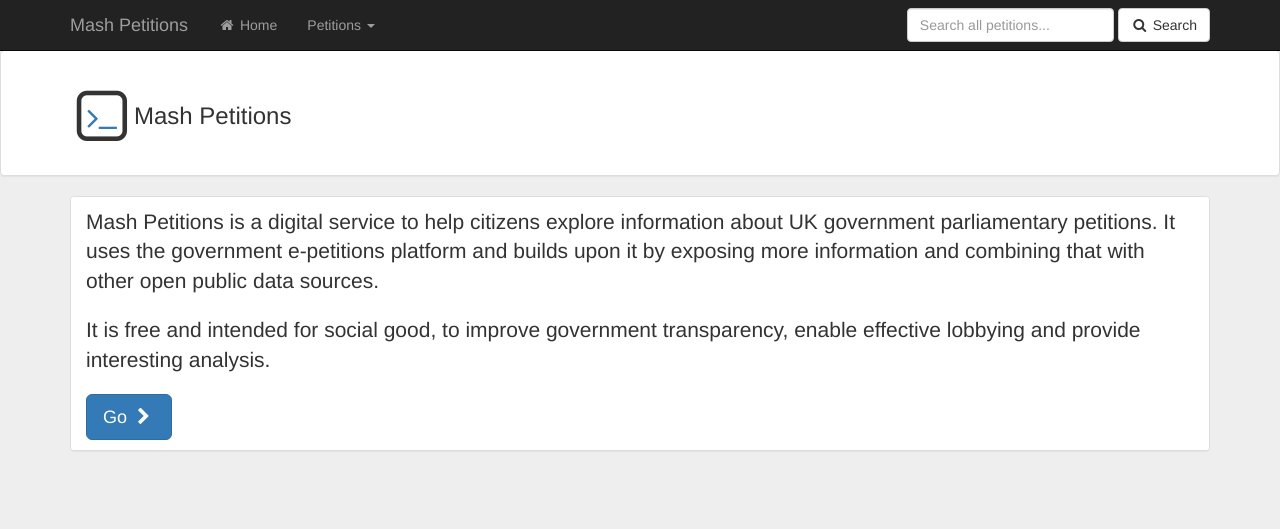
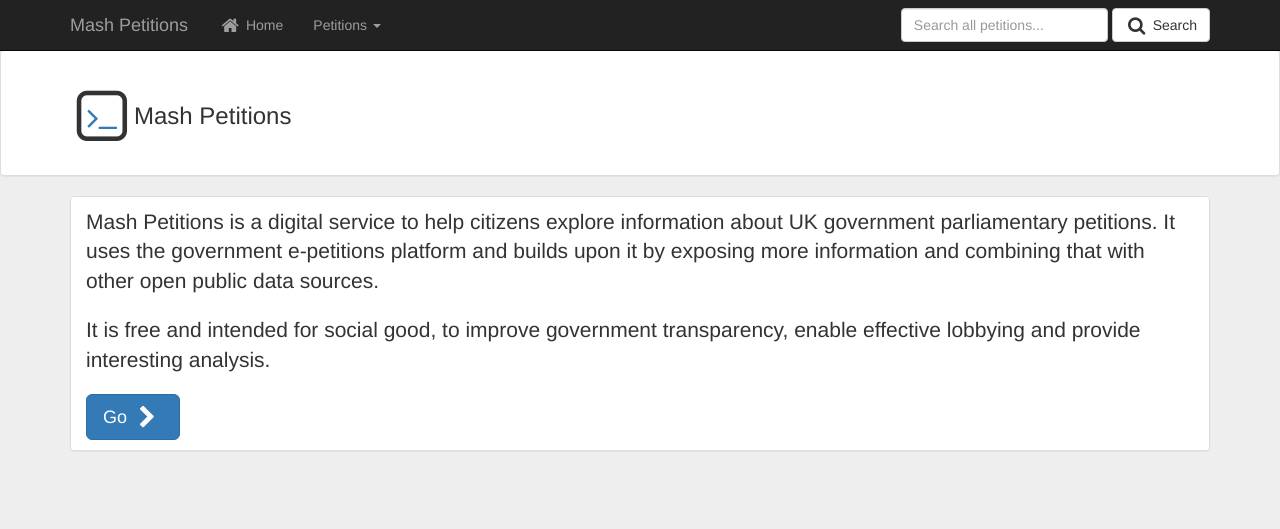
Before and after one commit to MashSoftware/petitions, a Flask app: page / in a window 1280 px wide. Shown: the top 529 px of the page. Run offline with Flask 2, Linux system fonts and the light colour scheme; some libraries are stand-ins or nearby versions.

Commit message:
increased icon size

```diff
--- a/application/templates/base.html
+++ b/application/templates/base.html
@@ -49,22 +49,22 @@
       <!-- Collect the nav links, forms, and other content for toggling -->
       <div class="collapse navbar-collapse" id="bs-example-navbar-collapse-1">
         <ul class="nav navbar-nav">
-          <li><a href="/"><i class="fa fa-home fa-fw"></i> Home</a></li>
+          <li><a href="/"><i class="fa fa-home fa-fw fa-lg"></i> Home</a></li>
           <li class="dropdown">
             <a href="#" class="dropdown-toggle" data-toggle="dropdown" role="button" aria-haspopup="true" aria-expanded="false">Petitions <span class="caret"></span></a>
             <ul class="dropdown-menu">
               <li><a href="/petitions?page=1&state=all">All Petitions</a></li>
               <li role="separator" class="divider"></li>
-              <li><a href="/petitions?page=1&state=open"><i class="fa fa-unlock fa-fw text-success"></i> Open</a></li>
-              <li><a href="/petitions?page=1&state=closed"><i class="fa fa-lock fa-fw text-danger"></i> Closed</a></li>
-              <li><a href="/petitions?page=1&state=rejected"><i class="fa fa-times fa-fw text-danger"></i> Rejected</a></li>
+              <li><a href="/petitions?page=1&state=open"><i class="fa fa-unlock fa-fw fa-lg text-success"></i> Open</a></li>
+              <li><a href="/petitions?page=1&state=closed"><i class="fa fa-lock fa-fw fa-lg text-danger"></i> Closed</a></li>
+              <li><a href="/petitions?page=1&state=rejected"><i class="fa fa-times fa-fw fa-lg text-danger"></i> Rejected</a></li>
               <li role="separator" class="divider"></li>
-              <li><a href="/petitions?page=1&state=with_response"><i class="fa fa-check fa-fw text-success"></i> Responded</a></li>
-              <li><a href="/petitions?page=1&state=awaiting_response"><i class="fa fa-hourglass-half fa-fw text-warning"></i> Awaiting response</a></li>
+              <li><a href="/petitions?page=1&state=with_response"><i class="fa fa-check fa-fw fa-lg text-success"></i> Responded</a></li>
+              <li><a href="/petitions?page=1&state=awaiting_response"><i class="fa fa-hourglass-half fa-fw fa-lg text-warning"></i> Awaiting response</a></li>
               <li role="separator" class="divider"></li>
-              <li><a href="/petitions?page=1&state=debated"><i class="fa fa-check fa-fw text-success"></i> Debated</a></li>
-              <li><a href="/petitions?page=1&state=awaiting_debate"><i class="fa fa-hourglass-half fa-fw text-warning"></i> Awaiting debate</a></li>
-              <li><a href="/petitions?page=1&state=not_debated"><i class="fa fa-ban fa-fw text-danger"></i> Not Debated</a></li>
+              <li><a href="/petitions?page=1&state=debated"><i class="fa fa-check fa-fw fa-lg text-success"></i> Debated</a></li>
+              <li><a href="/petitions?page=1&state=awaiting_debate"><i class="fa fa-hourglass-half fa-fw fa-lg text-warning"></i> Awaiting debate</a></li>
+              <li><a href="/petitions?page=1&state=not_debated"><i class="fa fa-ban fa-fw fa-lg text-danger"></i> Not Debated</a></li>
             </ul>
           </li>
         </ul>
@@ -72,7 +72,7 @@
           <div class="form-group">
             <input type="text" name="q" class="form-control" placeholder="Search all petitions...">
           </div>
-          <button type="submit" class="btn btn-default"><i class="fa fa-search fa-fw"></i> Search</button>
+          <button type="submit" class="btn btn-default"><i class="fa fa-search fa-fw fa-lg"></i> Search</button>
         </form>
       </div><!-- /.navbar-collapse -->
     </div><!-- /.container-fluid -->
--- a/application/templates/index.html
+++ b/application/templates/index.html
@@ -19,7 +19,7 @@
         <div class="list-group-item">
           <p class="lead">Mash Petitions is a digital service to help citizens explore information about UK government parliamentary petitions. It uses the government e-petitions platform and builds upon it by exposing more information and combining that with other open public data sources.</p>
           <p class="lead">It is free and intended for social good, to improve government transparency, enable effective lobbying and provide interesting analysis.</p>
-          <a class="btn btn-lg btn-primary" href="/petitions?page=1&state=all" role="button">Go <i class="fa fa-chevron-right fa-fw"></i></a>
+          <a class="btn btn-lg btn-primary" href="/petitions?page=1&state=all" role="button">Go <i class="fa fa-chevron-right fa-fw fa-lg"></i></a>
         </div>
       </div>
     </div>
```
